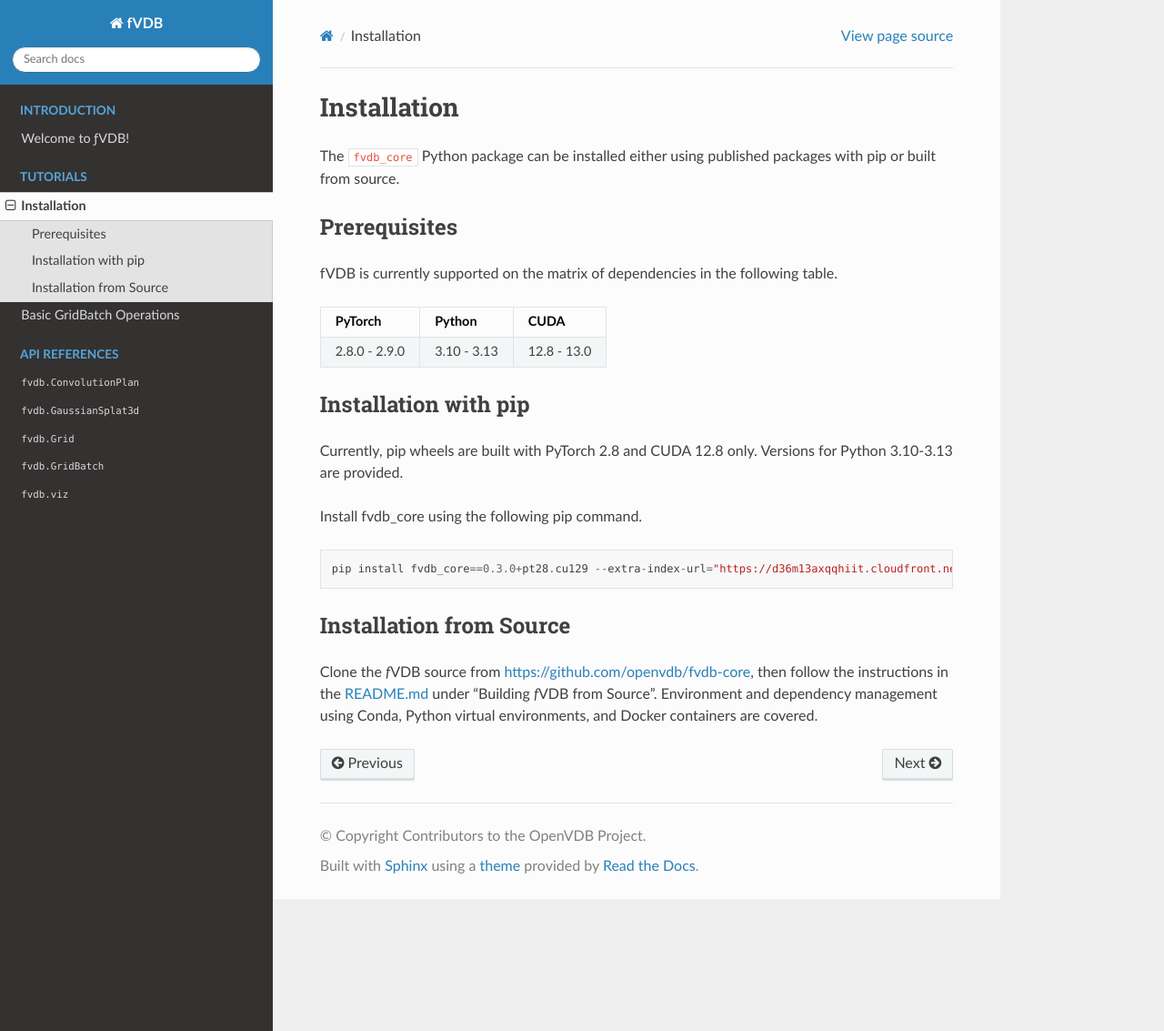
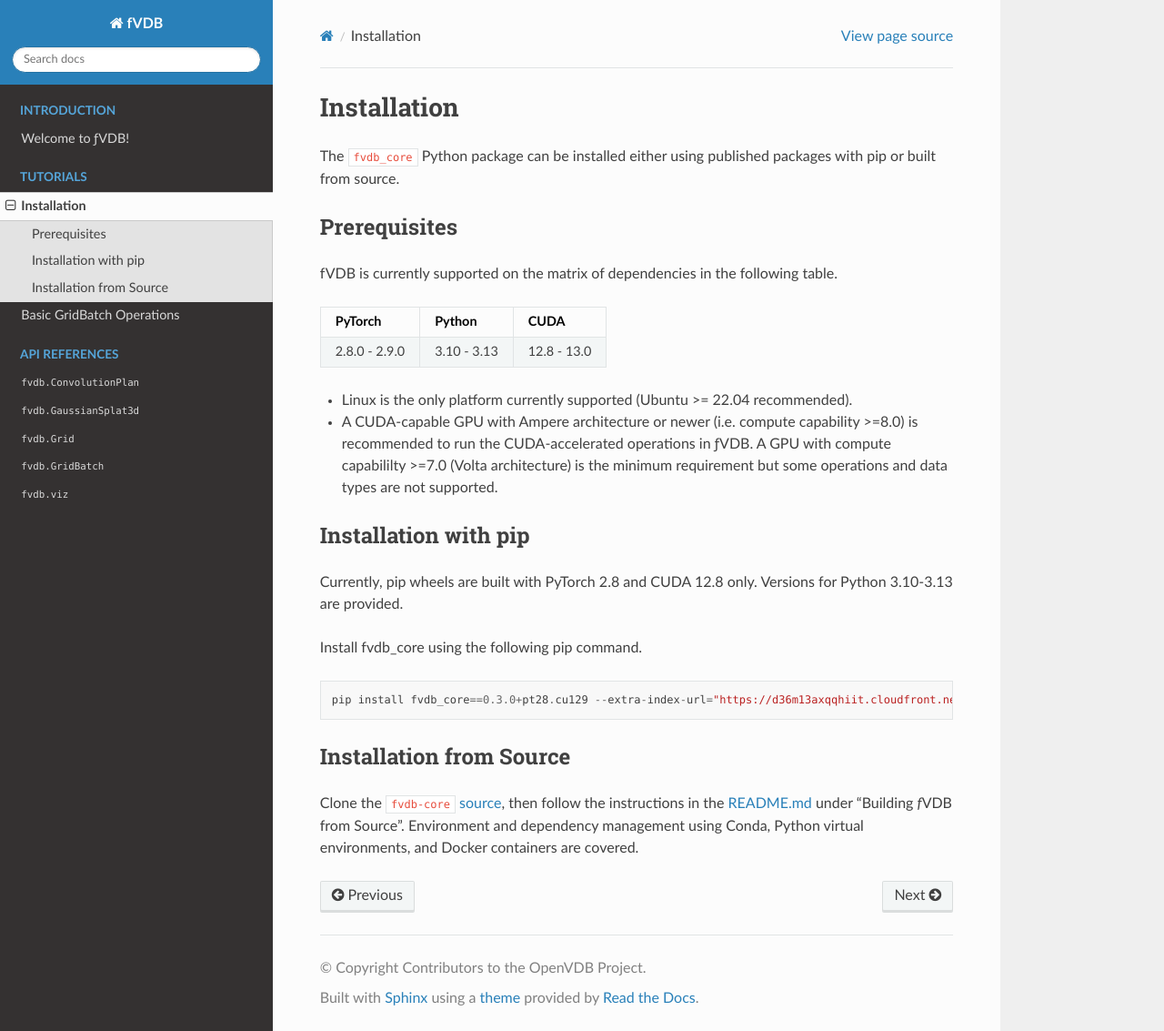
Before and after one commit to openvdb/fvdb-core, a Sphinx documentation site: the page built from docs/tutorials/installation.md, in a window 1280 px wide and 1133 px high. Shown: the whole window at 91% size. Built offline with Sphinx 7.4.7 and the Read the Docs theme 3.1.0, drawn with Linux system fonts in a browser that asks for light colours; pages that are not in the unit, such as notebooks, are missing from menus.

Commit message:
Fix links
Signed-off-by: Mark Harris <mharris@nvidia.com>

```diff
--- a/docs/tutorials/installation.md
+++ b/docs/tutorials/installation.md
@@ -1,7 +1,7 @@
 # Installation
 
-The `fvdb_core` Python package can be installed either using published packages with pip or built from
-source.
+The `fvdb_core` Python package can be installed either using published packages with pip or built
+from source.
 
 ## Prerequisites
 
@@ -10,6 +10,12 @@
 |    PyTorch    |   Python    |     CUDA     |
 | --------------| ----------- | ------------ |
 | 2.8.0 - 2.9.0 | 3.10 - 3.13 | 12.8 - 13.0  |
+
+ - Linux is the only platform currently supported (Ubuntu >= 22.04 recommended).
+ - A CUDA-capable GPU with Ampere architecture or newer (i.e. compute capability >=8.0) is
+   recommended to run the CUDA-accelerated operations in ƒVDB. A GPU with compute capabililty >=7.0
+   (Volta architecture) is the minimum requirement but some operations and data types are not
+   supported.
 
 ## Installation with pip
 
@@ -24,7 +30,7 @@
 
 ## Installation from Source
 
-Clone the *f*VDB source from [https://github.com/openvdb/fvdb-core](https://github.com/openvdb/fvdb-core),
-then follow the instructions in the [README.md](https://github.com/openvdb/fvdb-core/README.md) under
-"Building *f*VDB from Source". Environment and dependency management using Conda, Python virtual
-environments, and Docker containers are covered.
+Clone the [`fvdb-core` source](https://github.com/openvdb/fvdb-core), then follow the instructions in
+the [README.md](https://github.com/openvdb/fvdb-core/blob/main/README.md#building-fvdb-from-source)
+under "Building *f*VDB from Source". Environment and dependency management using Conda, Python
+virtual environments, and Docker containers are covered.
```
